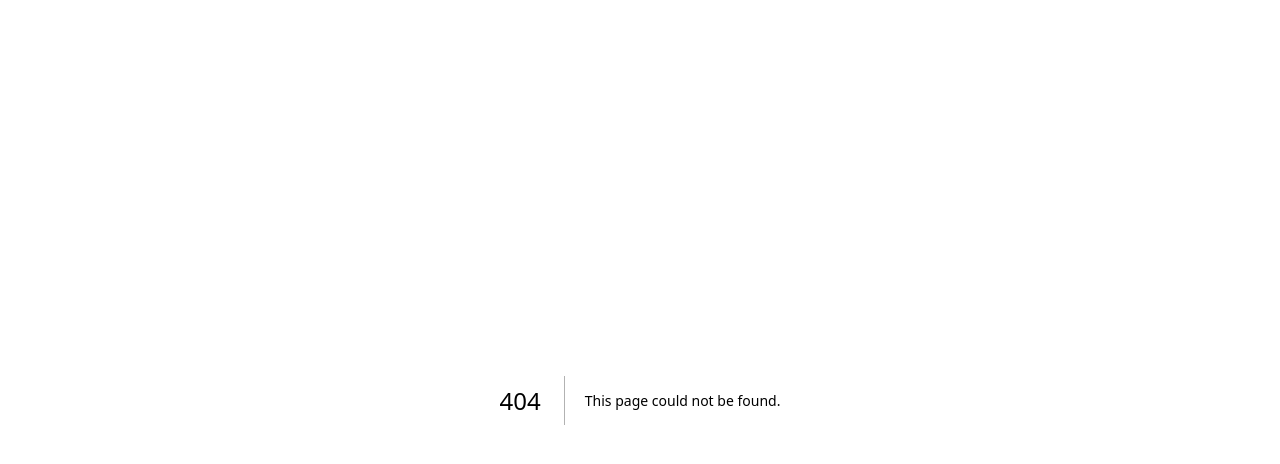
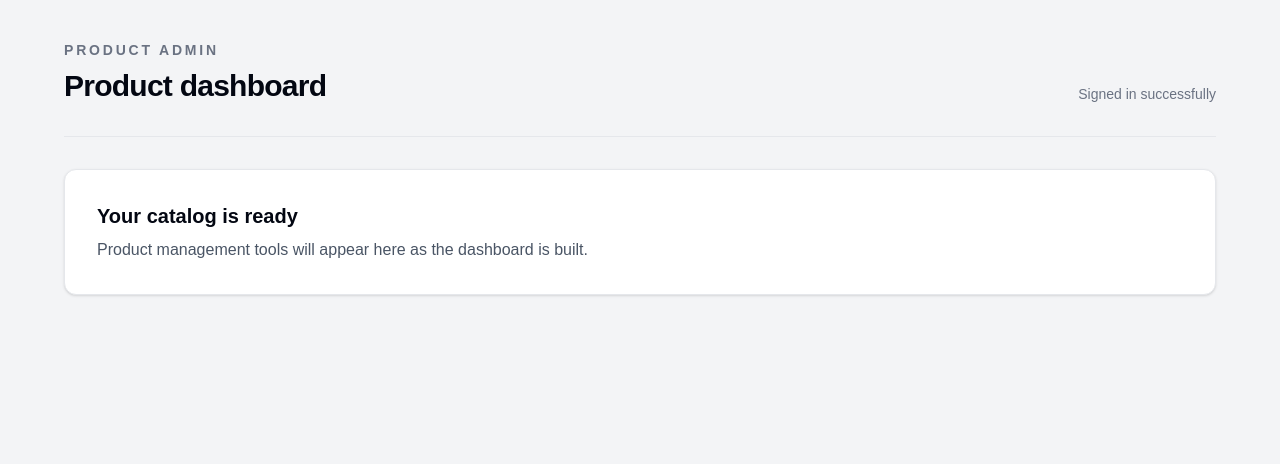
Before and after one commit to Rani-168/product-admin-dashboard, a Next.js app: page /products in a window 1280 px wide. Before the commit this address had no page. Shown: the top 464 px of the page. Built offline with nearby package versions, Linux system fonts and the light colour scheme.

Commit message:
Add products dashboard landing page

```diff
--- /dev/null
+++ b/app/products/page.js
@@ -0,0 +1,26 @@
+export default function ProductsPage() {
+  return (
+    <main className="min-h-screen bg-gray-100 px-6 py-10 text-gray-950 sm:px-10">
+      <div className="mx-auto max-w-6xl">
+        <div className="flex flex-col gap-3 border-b border-gray-200 pb-8 sm:flex-row sm:items-end sm:justify-between">
+          <div>
+            <p className="text-sm font-semibold uppercase tracking-[0.2em] text-gray-500">
+              Product Admin
+            </p>
+            <h1 className="mt-2 text-3xl font-bold tracking-tight">
+              Product dashboard
+            </h1>
+          </div>
+          <p className="text-sm text-gray-500">Signed in successfully</p>
+        </div>
+
+        <section className="mt-8 rounded-xl border border-gray-200 bg-white p-8 shadow-sm">
+          <h2 className="text-xl font-semibold">Your catalog is ready</h2>
+          <p className="mt-2 max-w-2xl text-gray-600">
+            Product management tools will appear here as the dashboard is built.
+          </p>
+        </section>
+      </div>
+    </main>
+  );
+}
```
